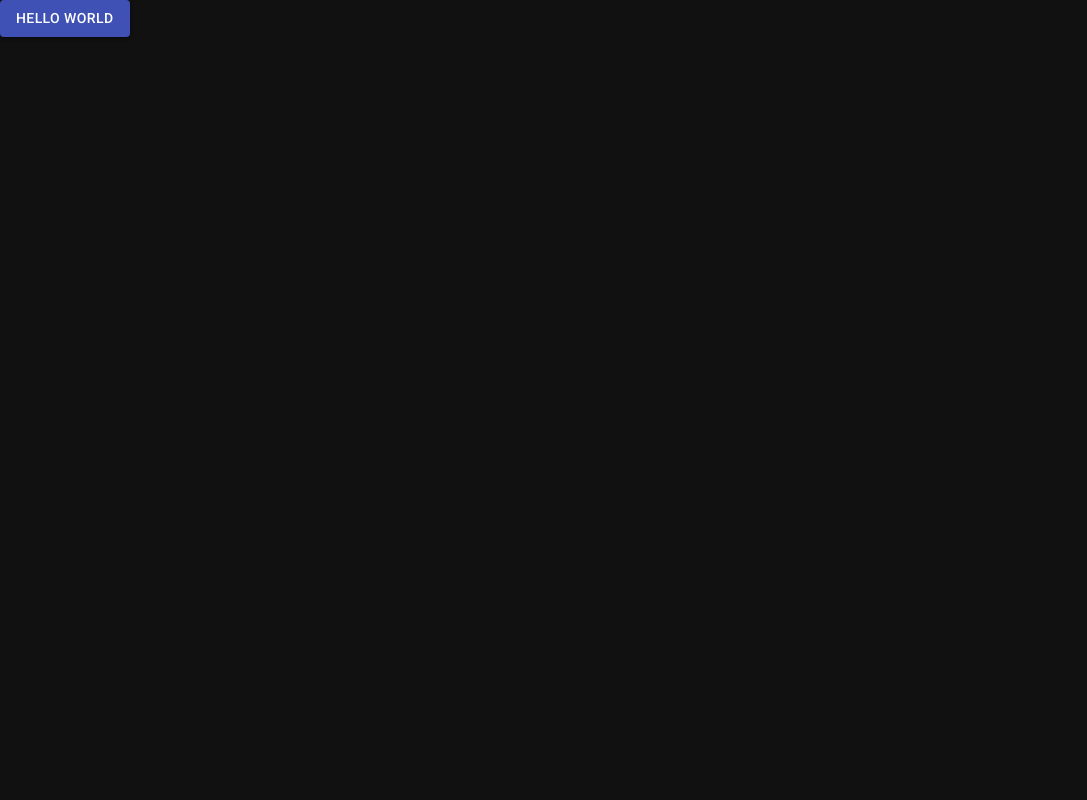
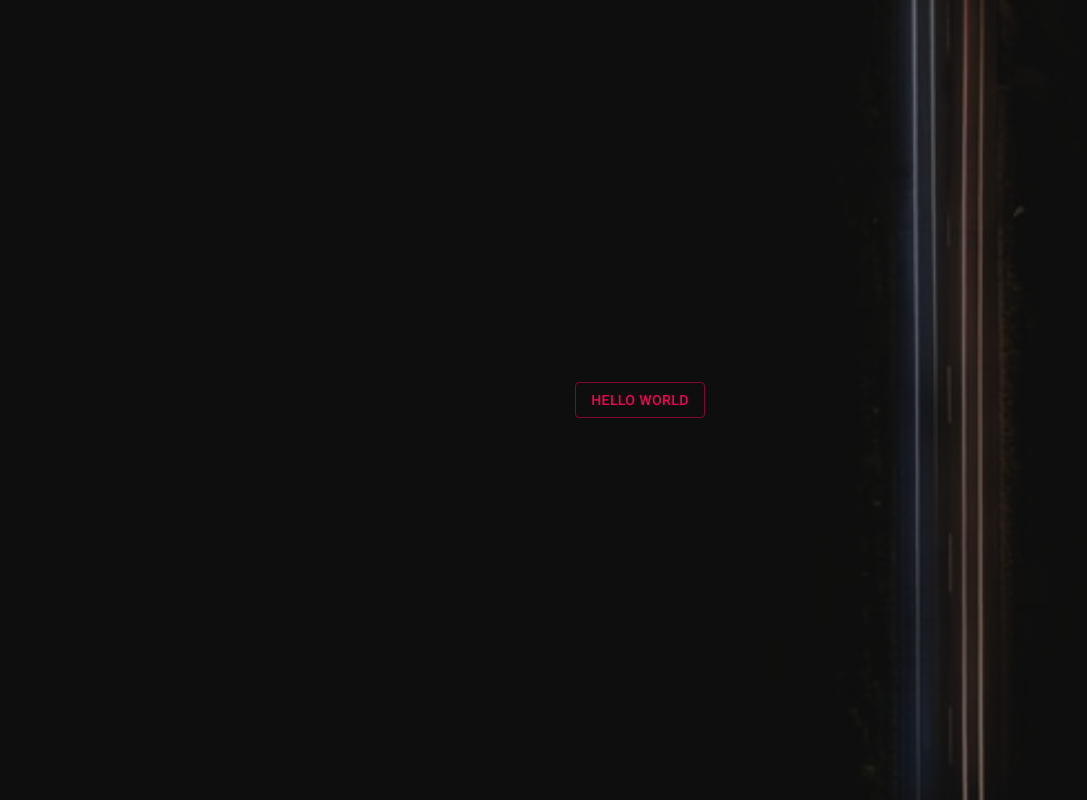
Before and after one commit to sbogucki12/companysite, a React (Create React App) app: page / in a window 1280 px wide. Shown: the whole page, without its empty margins (0-1087 px from the left). Built offline with nearby package versions, Linux system fonts and the light colour scheme; the HTML template or start-up script is replaced by a standard one.

Commit message:
working on newStyle

```diff
--- a/src/newStyle/NewStyleHome.jsx
+++ b/src/newStyle/NewStyleHome.jsx
@@ -1,21 +1,36 @@
 import React from 'react';
 import Button from '@material-ui/core/Button';
 import background_black_blue_gold_verticle_stripes from './backgroundImages/black_blue_gold_verticle_stripes.jpg';
-import { makeStyles } from '@material-ui/core/styles';
+import { makeStyles, styled } from '@material-ui/core/styles';
 
 const useStyles = makeStyles({
-    root: {
-      backgroundImage: background_black_blue_gold_verticle_stripes,
-      width: '100vw',
-      height: '100vh'
-    },
-  });
+	root: {
+		position: `relative`,
+		height: `100vh`,
+		width: `100vw`,
+		display: `flex`,
+		alignItems: `center`,
+		justifyContent: `center`,
+		'&::before': {
+			content: `""`,
+			backgroundImage: `url(${background_black_blue_gold_verticle_stripes})`,
+			backgroundSize: `cover`,
+			position: `absolute`,
+			top: `0px`,
+			right: `0px`,
+			bottom: `0px`,
+			left: `0px`,
+			opacity: `0.4`,
+		},
+	},
+});
+
 function NewStyleHome() {
-    const classes = useStyles();
+	const classes = useStyles();
 
 	return (
 		<div className={classes.root}>
-			<Button variant="contained" color="primary">
+			<Button variant="outlined" color="secondary">
 				Hello World
 			</Button>
 		</div>
```
Also changed, not shown: 1 other file (tests, documents, lock files or other folders).
